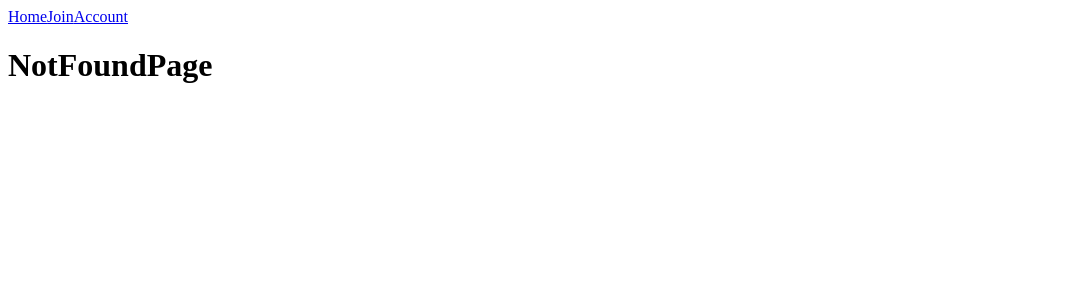
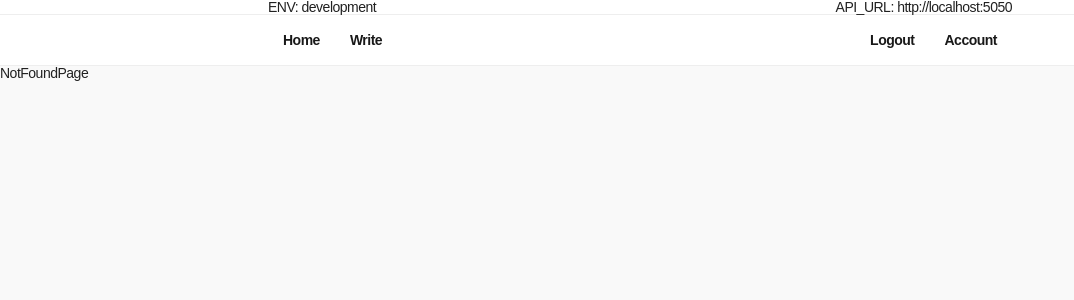
Before and after one commit to yologger/yologram-web, a React app: page /board/new in a window 1280 px wide. Shown: the top 300 px of the page, without its empty margins (0-1074 px from the left). Built offline with nearby package versions, Linux system fonts and the light colour scheme.

Commit message:
feat: set up styledComponent, implement Header UI

```diff
--- /dev/null
+++ b/src/components/organisms/Header/Header.style.tsx
@@ -0,0 +1,60 @@
+import { Link } from 'react-router-dom';
+import styled, { theme } from '~/styledComponents';
+
+export const HeaderTop = styled.div`
+    display: flex;
+    justify-content: center;
+    background: ${(p) => p.theme.color.white};
+    width: 100%;
+    /* height: 40px; */
+    border-bottom: 1px solid ${(props) => props.theme.color.shadow};
+`
+
+export const HeaderTopContent = styled.div`
+    width: ${(p) => p.theme.bodyWidth};
+    display: flex;
+    justify-content: space-between;
+`;
+
+export const HeaderBottom = styled.div`
+    display: flex;
+    justify-content: center;
+    background: ${(p) => p.theme.color.white};
+    width: 100%;
+    border-bottom: 1px solid ${(props) => props.theme.color.shadow};
+    position: sticky;
+    top: 0;
+`
+
+export const HeaderBottomContent = styled.div`
+    display: flex;
+    width: ${(p) => p.theme.bodyWidth};
+    justify-content: space-between;
+`;
+
+export const HeaderMenuGroup = styled.div`
+    display: flex;
+    flex-shrink: 0;
+`;
+
+export const HeaderMenuLink = styled(Link)`
+    font-size: 14px;
+    font-weight: 700;
+    color: ${theme.color.yologramGrey900};
+    height: 50px;
+    display: flex;
+    align-items: center;
+    padding: 15px;
+    position: relative;
+`
+
+export const HeaderMenuButton = styled.button`
+    height: 50px;
+    font-size: 14px;
+    font-weight: 700;
+    color: ${theme.color.yologramGrey900};
+    display: flex;
+    align-items: center;
+    padding: 15px;
+    position: relative;
+`
--- a/src/components/organisms/Header/Header.tsx
+++ b/src/components/organisms/Header/Header.tsx
@@ -1,11 +1,37 @@
 import { Link } from "react-router-dom"
+import * as S from './Header.style';
 
 const Header = () => {
 
+    const isLoggedIn = true
+    const openLogoutAlert = () => {}
+
     return <>
-        <Link to="/">Home</Link>
-        <Link to="/join">Join</Link>
-        <Link to="/account">Account</Link>
+        <S.HeaderTop>
+            <S.HeaderTopContent>
+                <h1>ENV: {process.env.REACT_APP_ENV}</h1>
+                <h1>API_URL: {process.env.REACT_APP_API}</h1>
+            </S.HeaderTopContent>
+        </S.HeaderTop>
+        <S.HeaderBottom>
+            <S.HeaderBottomContent>
+                <S.HeaderMenuGroup>
+                    <S.HeaderMenuLink to="/">Home</S.HeaderMenuLink>
+                    <S.HeaderMenuLink to="/board/new">Write</S.HeaderMenuLink>
+                </S.HeaderMenuGroup>
+                {isLoggedIn ? (
+                    <S.HeaderMenuGroup>
+                        <S.HeaderMenuButton onClick={openLogoutAlert}>Logout</S.HeaderMenuButton>
+                        <S.HeaderMenuLink to="/account">Account</S.HeaderMenuLink>
+                    </S.HeaderMenuGroup>
+                ) : (
+                    <S.HeaderMenuGroup>
+                        <S.HeaderMenuLink to="/login">Login</S.HeaderMenuLink>
+                        <S.HeaderMenuLink to="/join">Join</S.HeaderMenuLink>
+                    </S.HeaderMenuGroup>
+                )}
+            </S.HeaderBottomContent>
+        </S.HeaderBottom>
     </>
 }
 
--- /dev/null
+++ b/src/globalStyles.ts
@@ -0,0 +1,76 @@
+import reset from 'styled-reset';
+import styledNormalize from 'styled-normalize';
+import { createGlobalStyle, theme } from '~/styledComponents';
+
+const GlobalStyles = createGlobalStyle<{}>`
+  ${reset}
+  ${styledNormalize}
+
+  @font-face {
+    font-family: 'AppleSDGothic';
+    font-style: normal;
+    font-weight: normal;
+    letter-spacing: normal;
+  }
+
+  *, *:before, *:after {
+    box-sizing: border-box;
+  }
+  html, body {
+    font-family: ${theme.font.family};
+    font-weight: 400;
+    color: ${theme.color.black};
+  }
+  body {
+    background-color: ${theme.color.background};
+    font-size: ${theme.font.base};
+  }
+  body, input, textarea, select, button {
+    font-synthesis: none;
+    -moz-font-feature-settings: 'kern';
+    -webkit-font-smoothing: antialiased;
+    -moz-osx-font-smoothing: grayscale;
+    direction: ltr;
+    text-align: left;
+    color: ${theme.color.black};
+    letter-spacing: -0.5px;
+    outline: 0;
+    border: 0;
+  }
+  img {
+    vertical-align: bottom;
+  }
+  button, input {
+    padding: 0;
+    border: 0;
+  }
+  button,
+  input[type="text"],
+  input[type="tel"],
+  input[type="number"] {
+    appearance: none;
+  }
+  button {
+    background-color: transparent;
+    cursor: pointer;
+    outline: none;
+  }
+  a {
+    color: ${theme.color.black};
+    text-decoration: none;
+    cursor: pointer;
+  }
+  .body-no-scroll {
+    overflow: hidden;
+  }
+  h1, h2, h3, h4, h5, h6 {
+    font-size: ${theme.font.base};
+    font-weight: 400;
+    margin: 0;
+  }
+  .grecaptcha-badge {
+    visibility: hidden;
+  }
+`;
+
+export default GlobalStyles;
--- a/src/index.tsx
+++ b/src/index.tsx
@@ -1,11 +1,16 @@
 import ReactDOM from 'react-dom';
 import App from './app/App';
 import { BrowserRouter } from 'react-router-dom';
+import GlobalStyles from './globalStyles';
+import { theme, ThemeProvider } from '~/styledComponents';
 
 ReactDOM.render(
     <>
-        <BrowserRouter>
-            <App />
-        </BrowserRouter>
+        <GlobalStyles />
+        <ThemeProvider theme={theme}>
+            <BrowserRouter>
+                <App />
+            </BrowserRouter>
+        </ThemeProvider>
     </>, document.getElementById('root')
 )
--- a/src/styledComponents/theme.ts
+++ b/src/styledComponents/theme.ts
@@ -79,37 +79,37 @@ const theme = {
     twitter: '#55ACEE',
 
     // New
-      yologgerBlack: '#000000',
+    yologramBlack: '#000000',
 
-      yologgerRed50: '#fdf3f3',
-      yologgerRed500: '#d80c18',
+    yologramRed50: '#fdf3f3',
+    yologramRed500: '#d80c18',
 
-      yologgerGrey0: '#ffffff',
-      yologgerGrey10: '#fafafa',
-      yologgerGrey50: '#f6f6f6',
-      yologgerGrey100: '#e5e5e5',
-      yologgerGrey150: '#CCCCCC',
-      yologgerGrey200: '#B2B2B2',
-      yologgerGrey300: '#999999',
-      yologgerGrey400: '#8C8C8C',
-      yologgerGrey500: '#7f7f7f',
-      yologgerGrey600: '#666666',
-      yologgerGrey700: '#4c4c4c',
-      yologgerGrey800: '#333333',
-      yologgerGrey900: '#191919',
+    yologramGrey0: '#ffffff',
+    yologramGrey10: '#fafafa',
+    yologramGrey50: '#f6f6f6',
+    yologramGrey100: '#e5e5e5',
+    yologramGrey150: '#CCCCCC',
+    yologramGrey200: '#B2B2B2',
+    yologramGrey300: '#999999',
+    yologramGrey400: '#8C8C8C',
+    yologramGrey500: '#7f7f7f',
+    yologramGrey600: '#666666',
+    yologramGrey700: '#4c4c4c',
+    yologramGrey800: '#333333',
+    yologramGrey900: '#191919',
 
-      yologgerLightBlue100: '#F1F6FA',
-      yologgerLightBlue400: '#3F8EF2',
+    yologramLightBlue100: '#F1F6FA',
+    yologramLightBlue400: '#3F8EF2',
 
-      yologgerBlue100: '#68A4F1',
-      yologgerBlue200: '#2B6AD0',
-      yologgerBlue300: '#1F4591',
-      yologgerBlue400: '#061E47',
+    yologramBlue100: '#68A4F1',
+    yologramBlue200: '#2B6AD0',
+    yologramBlue300: '#1F4591',
+    yologramBlue400: '#061E47',
 
-      yologgerBrown100: '#E4D4C8',
-      yologgerBrown200: '#D0B49F',
-      yologgerBrown300: '#A47551',
-      yologgerBrown400: '#523A28',
+    yologramBrown100: '#E4D4C8',
+    yologramBrown200: '#D0B49F',
+    yologramBrown300: '#A47551',
+    yologramBrown400: '#523A28',
 
   },
   font: {
```
Also changed, not shown: src/styled.d.ts (added, +13 -0 lines). Lines whose indentation alone changed are shown as unchanged.
